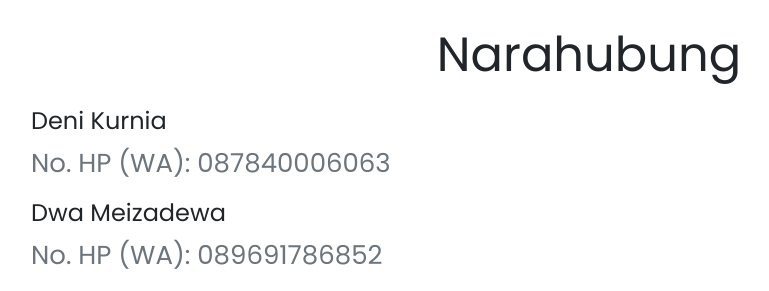
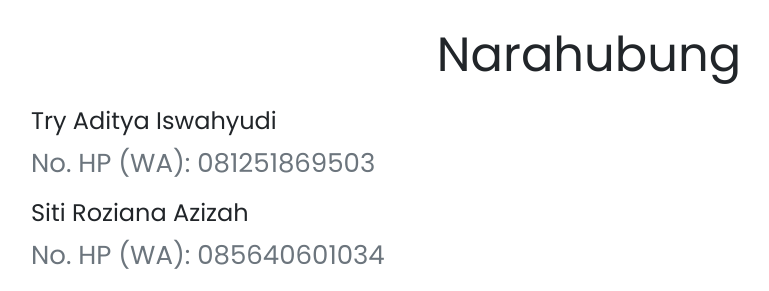
Before and after one commit to denikurnia11/bytecompULM2021, a CodeIgniter 4 app: the page made by app/Views/Home/v_home.php in a window 1280 px wide. Shown: the part 3378-3669 px from the top of the page, without its empty margins (51-820 px from the left). Run offline with PHP 8.4 and a stand-in for CodeIgniter, Linux system fonts and the light colour scheme; the template is opened without the code that fills it, so the values that code supplies are empty; some libraries are stand-ins or nearby versions.

Commit message:
mengubah narahubung

```diff
--- a/app/Views/Home/v_home.php
+++ b/app/Views/Home/v_home.php
@@ -452,13 +452,13 @@
                 </div>
             </div>
             <div class="row mt-4">
-                <h4>Deni Kurnia</h4>
+                <h4>Try Aditya Iswahyudi</h4>
                 <p class="text-muted">
-                    No. HP (WA): 087840006063
+                    No. HP (WA): 081251869503
                 </p>
-                <h4>Dwa Meizadewa</h4>
+                <h4>Siti Roziana Azizah</h4>
                 <p class="text-muted">
-                    No. HP (WA): 089691786852
+                    No. HP (WA): 085640601034
                 </p>
             </div>
         </div>
```
